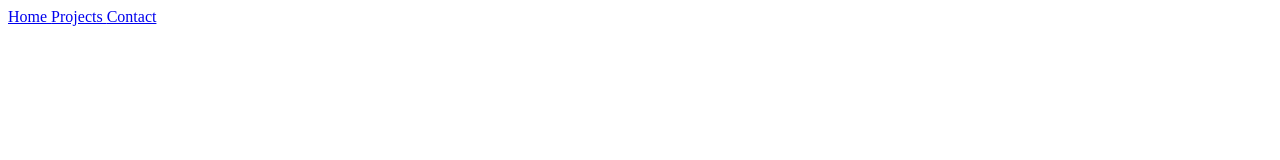
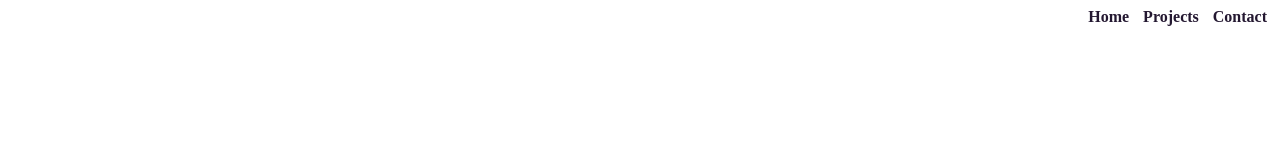
Before and after one commit to SparshV47/SparshV47.github.io, a plain HTML site: page index.html in a window 1280 px wide. Drawn offline with Linux system fonts and the light colour scheme.

Commit message:
check in through navigation

```diff
--- a/index.html
+++ b/index.html
@@ -1,6 +1,19 @@
 <html>
     <head>
         <title> Sparsh || Psychiatrist</title>
+        <style>
+            nav {
+                display: flex;
+                justify-content: space-between;
+                align-items: center;
+            }
+            div.links a {
+                padding: 5px;
+                text-decoration: none;
+                color: rgb(36, 24, 49);
+                font-weight: bold;
+            }
+        </style>
     </head>
     <body>
         <nav>
@@ -10,7 +23,7 @@
                     <img src="images/logo.png" alt="">
                 </a>
             </div>
-            <div>
+            <div class="links">
                 <!--container for navigation links-->
                 <a href="section-home">
                 Home
```
